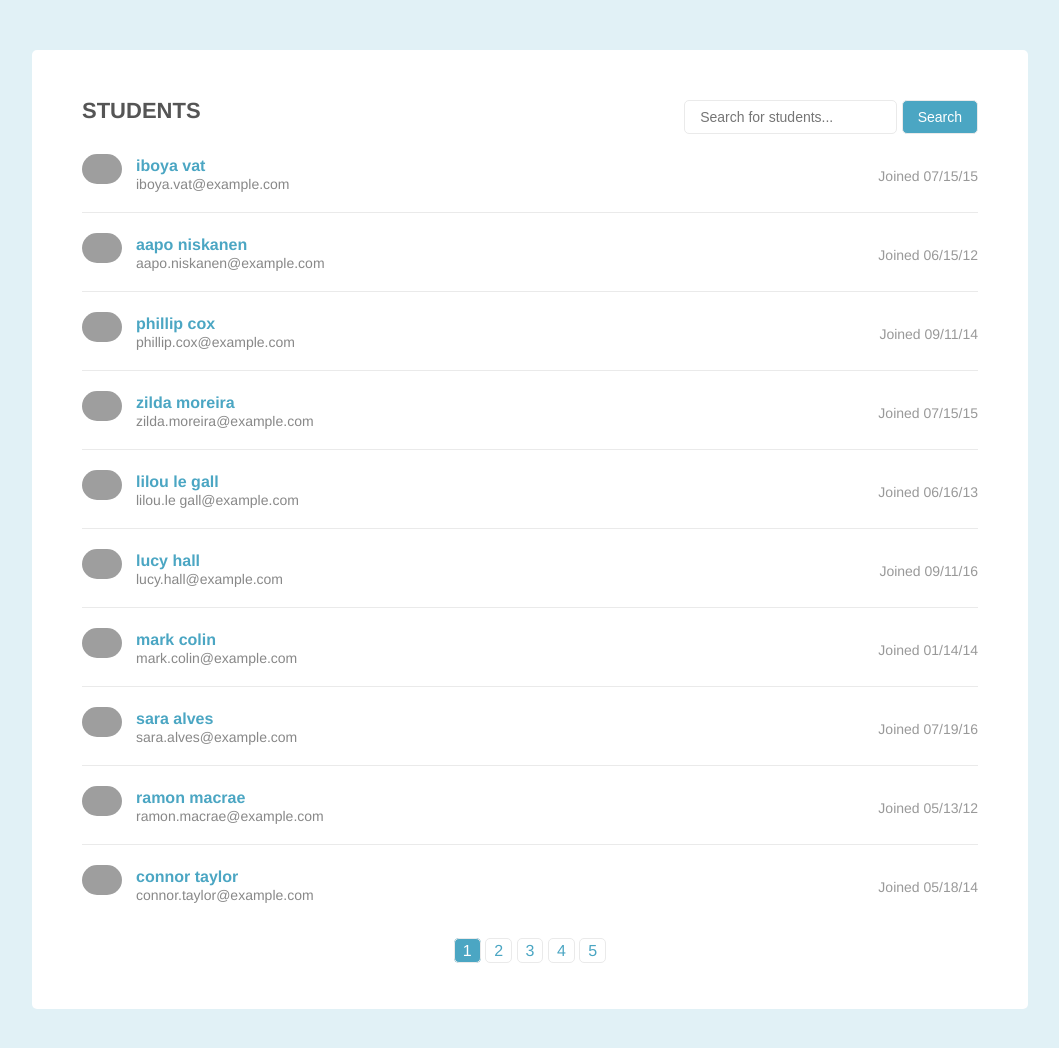
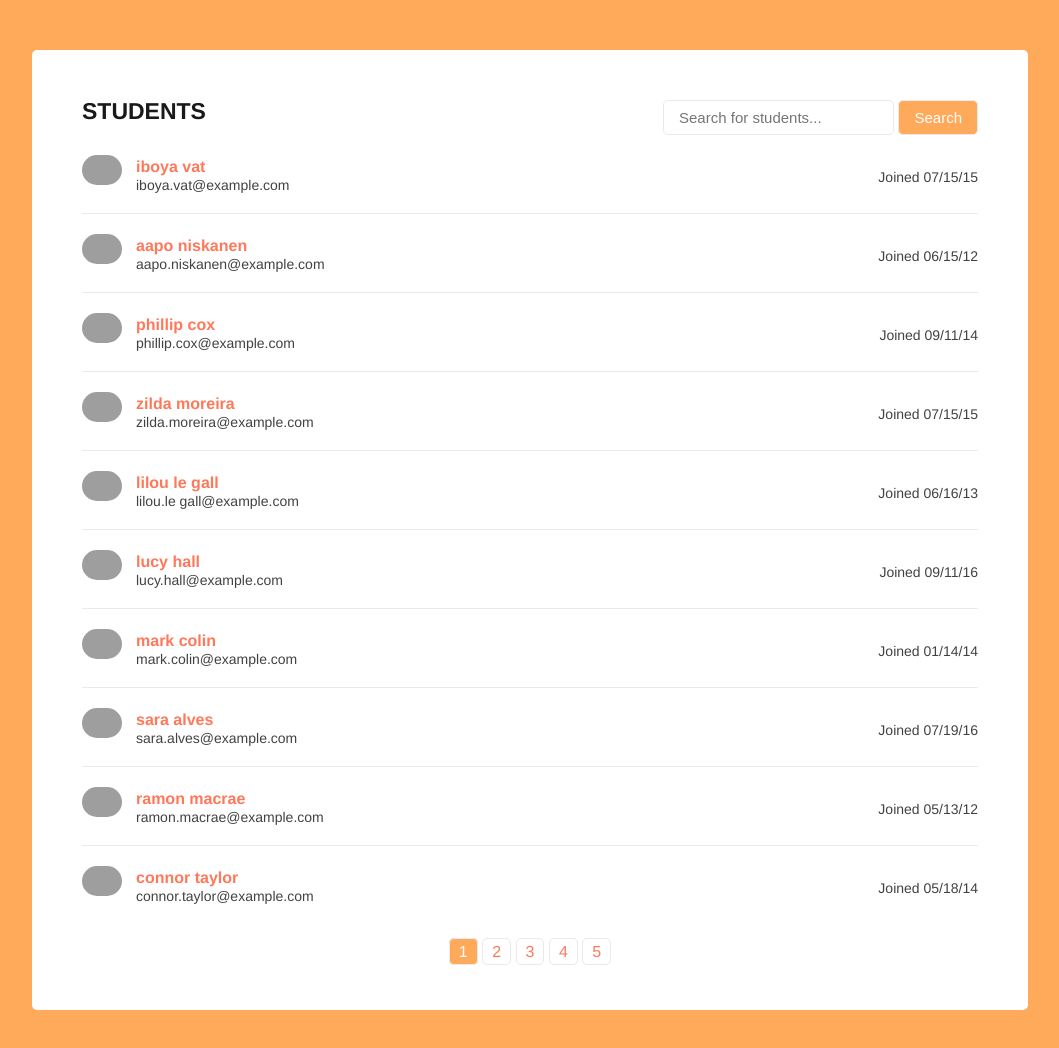
Before and after one commit to kimdrezdon/list-pagination-and-filtering, a plain HTML site: page examples/example-exceeds.html in a window 1280 px wide. Shown: the whole page, without its empty margins (110-1169 px from the left). Drawn offline with Linux system fonts and the light colour scheme; grey boxes are pictures that could not be loaded.

Commit message:
Change color scheme

```diff
--- a/css/design.css
+++ b/css/design.css
@@ -1,7 +1,7 @@
 body{
-  background-color: #e1f1f6;
+  background-color: #FFAA5A;
   font-family: Helvetica, sans-serif;
-  color: #222;
+  color: #424242;
 }
 
 .page{
@@ -17,10 +17,10 @@ body{
 }
   .page-header h2{
     float: left;
-    font-size: 22px;
+    font-size: 23px;
     text-transform: uppercase;
     font-weight: bold;
-    color: #555;
+    color: #191919;
   }
 
   .page-header .student-search{
@@ -31,15 +31,15 @@ body{
       border-radius: 5px;
       border: 1px solid #eaeaea;
       padding: 8px 15px;
-      font-size: 14px;
+      font-size: 15px;
     }
 
     .page-header .student-search button{
       border-radius: 5px;
       border: 1px solid #eaeaea;
       padding: 8px 15px;
-      font-size: 14px;
-      background-color: #4ba6c3;
+      font-size: 15px;
+      background-color: #FFAA5A;
       color: #fff
     }
 
@@ -67,11 +67,11 @@ body{
       .student-details h3{
         margin: 4px 0 2px 0;
         font-weight: bold;
-        color: #4ba6c3;
+        color: #FF785A;
       }
 
       .student-details .email{
-        color: #888;
+        color: #424242;
         font-size: 14px;
       }
 
@@ -86,7 +86,7 @@ body{
         margin-top: 15px;
         display: block;
         font-size: 14px;
-        color: #999;
+        color: #424242;
       }
 
   .student-item:last-child{
@@ -107,13 +107,13 @@ body{
     .pagination li a{
       border: 1px solid #eaeaea;
       border-radius: 5px;
-      padding: 3px 8px;
+      padding: 4px 9px;
       text-decoration: none;
-      color: #4ba6c3;
+      color: #FF785A;
     }
 
     .pagination li a.active,
     .pagination li a:hover{
-      background-color: #4ba6c3;
+      background-color: #FFAA5A;
       color: #fff;
     }
```
